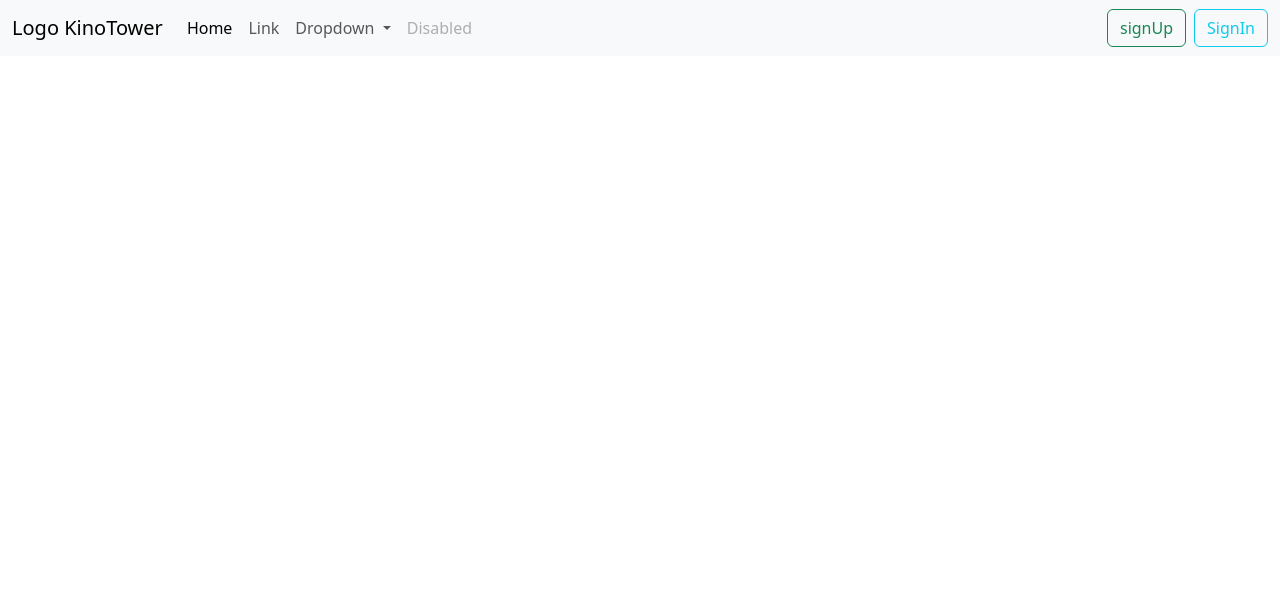
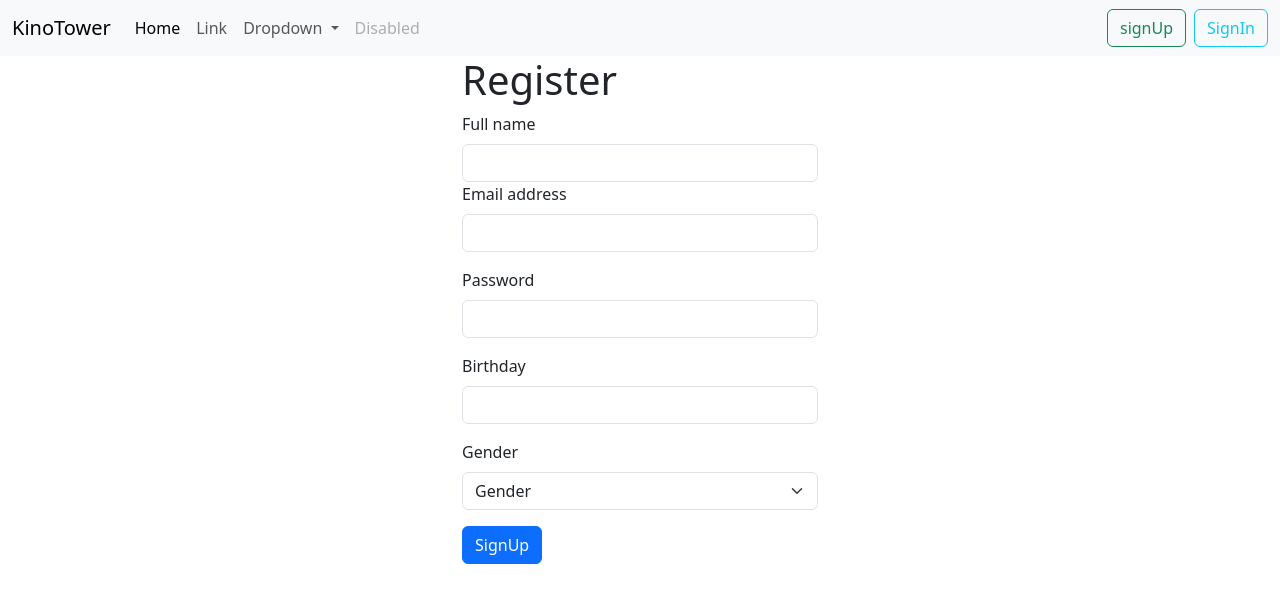
Before and after one commit to Hizeshi/nuxt, a Nuxt app: page /signup in a window 1280 px wide. Shown: the top 602 px of the page. Built offline with nearby package versions, Linux system fonts and the light colour scheme.

Commit message:
feat: add registrationr form

```diff
--- a/layouts/default.vue
+++ b/layouts/default.vue
@@ -1,7 +1,7 @@
 <template>
   <nav class="navbar navbar-expand-lg bg-body-tertiary">
     <div class="container-fluid">
-      <a class="navbar-brand" href="#"> Logo KinoTower</a>
+      <a class="navbar-brand" href="#">KinoTower</a>
       <button class="navbar-toggler" type="button" data-bs-toggle="collapse" data-bs-target="#navbarSupportedContent" aria-controls="navbarSupportedContent" aria-expanded="false" aria-label="Toggle navigation">
         <span class="navbar-toggler-icon"></span>
       </button>
--- /dev/null
+++ b/pages/signup.vue
@@ -0,0 +1,39 @@
+<script setup lang="ts">
+</script>
+<template>
+  <div class="row">
+    <div class="col-md-4"></div>
+    <div class="col-md-4">
+      <h1> Register </h1>
+      <form action="#">
+        <label for="fio" class="form-label">Full name</label>
+        <input type="text" class="form-control" id="fio">
+        <div class="mb-3">
+        <label for="email" class="form-label">Email address</label>
+        <input type="email" class="form-control" id="email">
+        </div>
+        <div class="mb-3">
+          <label for="password" class="form-label">Password</label>
+          <input type="password" class="form-control" id="password">
+        </div>
+        <div class="mb-3">
+          <label for="birthday" class="form-label">Birthday</label>
+          <input type="birthday" class="form-control" id="birthday">
+        </div>
+
+        <div class="mb-3">
+          <label for="gender" class="form-label">Gender</label>
+          <select class="form-select" aria-label="Default select example">
+            <option selected>Gender</option>
+            <option value="1">One</option>
+            <option value="2">Two</option>
+            <option value="3">Three</option>
+          </select>
+        </div>
+        <div>
+          <button type="submit" class="btn btn-primary">SignUp</button>
+        </div>
+      </form>
+    </div>
+  </div>
+</template>
--- /dev/null
+++ b/stores/auth.js
@@ -0,0 +1,3 @@
+export const useAuthStore = defineStore("auth", () => {
+
+});
```
